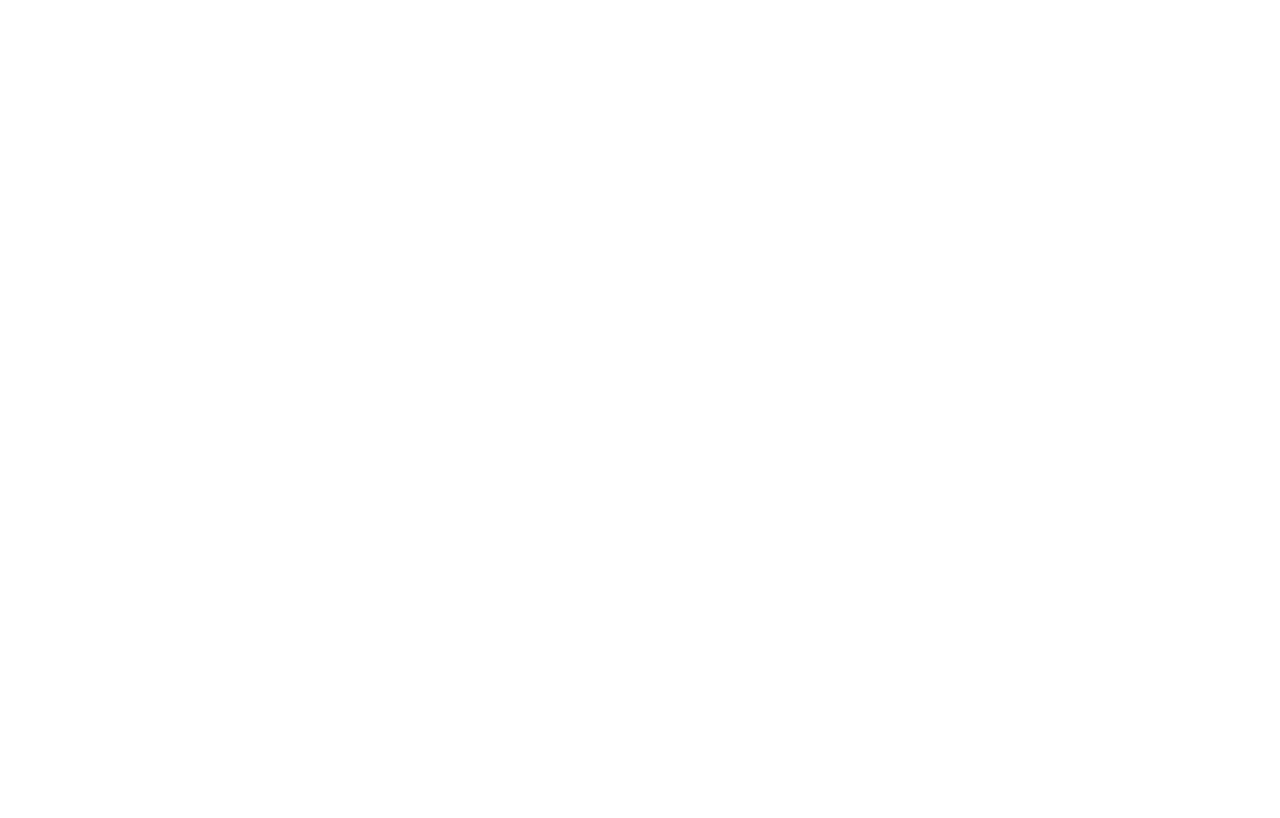
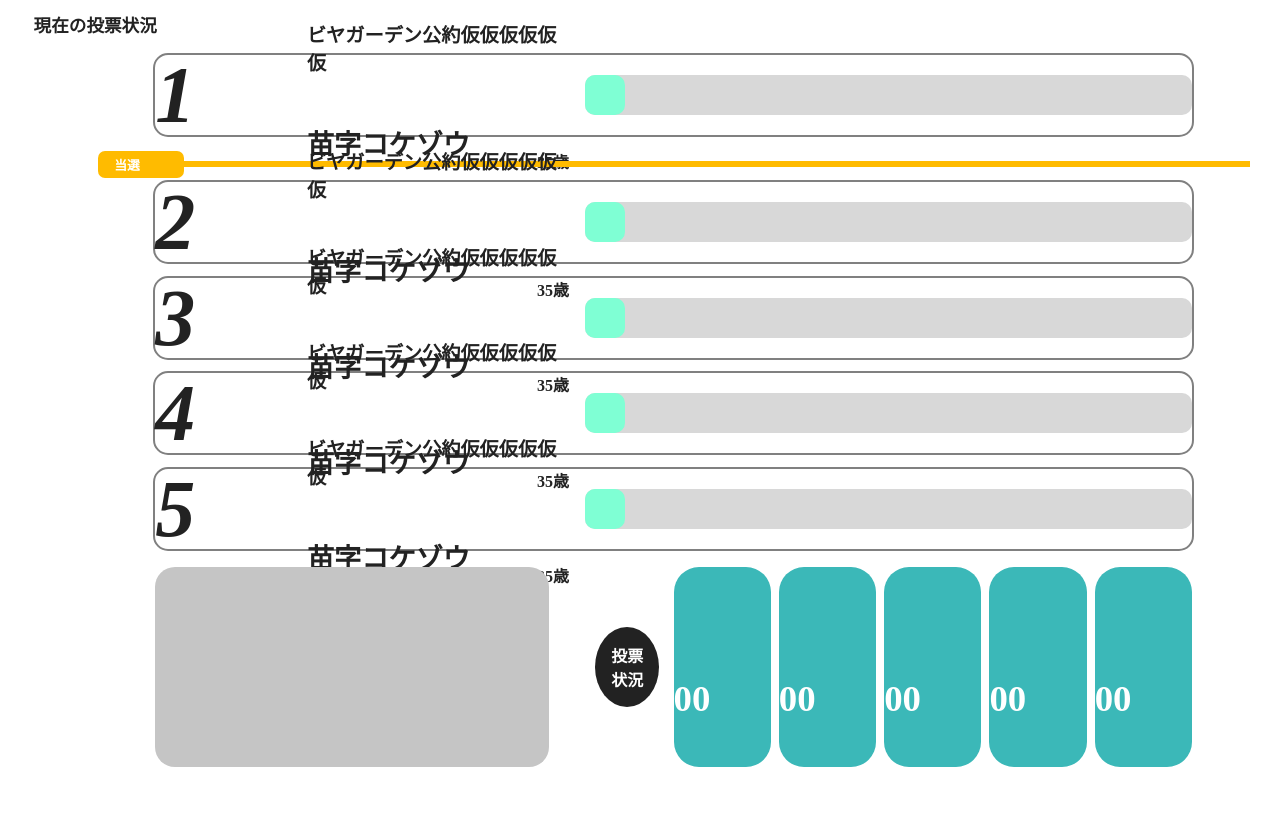
Before and after one commit to tk5656/ms2026, a PHP site: page /infographic.php in a window 1280 px wide; the page is wider, and only the part inside the window is pictured. Before the commit the part shown is empty. Run offline with PHP 8.4, Linux system fonts and the light colour scheme; style sheets or scripts are compiled from the project's sources.

Commit message:
infographicページ作成

```diff
--- /dev/null
+++ b/infographic/css/_variable.scss
@@ -0,0 +1,20 @@
+// setting.scss以外の設定
+
+// color
+$Black:#222222;
+$gray:#bbbbbb;
+$White:#ffffff;
+
+$Color1:#f5a83b;
+$Color2:#003a43;
+
+$bgColorWhite:#f5f5f5;
+$bgColorGray:#ede9e6;
+
+$tableBgColor:#ffffff;
+$tableBorderColor:#333333;
+
+
+// ヘッダー・フッター
+$headerHeight: 100px;
+$footerHeight: 100px;
--- a/infographic/css/infographic.scss
+++ b/infographic/css/infographic.scss
@@ -1,7 +1,60 @@
 @charset "utf-8";
 
+@use "./variable" as *;
 // variable
-
+h1{
+    line-height: 1;
+    font-weight: bold;
+    font-size: 1.1rem;
+    color: $Black;
+}
+div.ranking-item{
+    p.number{
+        font-size: 5rem;
+        font-weight: bold;
+        font-style: italic;
+        line-height: 1;
+        color: $Black;
+    }
+    div.pledge-details{
+        p.pledge{
+            font-weight: bold;
+            font-size: 1.2rem;
+            color: $Black;
+        }
+        div{
+            p.name{
+                font-size: 1.7rem;
+                font-weight: bold;
+                color: $Black;
+            }
+            p.age{
+                font-weight: bold;
+                color: $Black;
+            }
+        }
+    }
+}
+div.winning-border{
+    font-size: 0.8rem;
+    color: $White;
+    font-weight: bold;
+}
+div.sub-content{
+    p.voting-status{
+        color: $White;
+        font-weight: bold;
+    }
+    div.vote-count{
+        div.content{
+            p.count-num{
+                font-size: 2.3rem;
+                font-weight: bold;
+                color: $White;
+            }
+        }
+    }
+}
 
 
 
@@ -11,3 +64,111 @@
 
 
 // layout
+html{
+    width: 100%;
+    height: 100%;
+    overflow-x: clip;
+}
+body{
+    width: 100%;
+    height: 100%;
+    padding: 0 2%;
+    overflow-x: clip;
+}
+h1{
+    margin: 1em 0;
+}
+div.ranking{
+    width: 90vw;
+    margin: 0 auto 2vh auto;
+    div.ranking-item{
+        border: 2px solid gray;
+        border-radius: 15px;
+        width: 90%;
+        height: 10vh;
+        display: flex;
+        align-items: center;
+        margin: 0 auto 1% auto;
+        p.number{
+            width: 15%;
+        }
+        div.pledge-details{
+            width: fit-content;
+            margin-right: 1rem;
+            div{
+                display: flex;
+                align-items: end;
+                justify-content: space-between;
+            }
+        }
+        div.gauge{
+            width: 55%;
+            background-color: rgb(216, 216, 216);
+            height: 50%;
+            width: 60%;
+            border-radius: 10px;
+            div.now-gauge{
+                width: 40px;
+                height: 100%;
+                background-color: aquamarine;
+                border-radius: 10px;
+            }
+        }
+    }
+    div.winning-border{
+        width: 100%;
+        height: 4vh;
+        display: flex;
+        align-items: center;
+        p{
+            padding: 0.3em 1.3em;
+            background-color: rgb(255, 187, 0);
+            width: 5%;
+            border-radius: 7px;
+        }
+        div{
+            height: 20%;
+            width: 100%;
+            background-color: rgb(255, 187, 0);
+        }
+    }
+}
+div.sub-content{
+    margin-left: auto;
+    margin-right: auto;
+    width: 81vw;
+    height: 25vh;
+    display: flex;
+    justify-content: space-between;
+    align-items: center;
+    div.animation{
+        width: 38%;
+        height: 100%;
+        border-radius: 20px;
+        background-color: rgb(197, 197, 197);
+    }
+    p.voting-status{
+        padding: 1rem;
+        background-color: $Black;
+        border-radius: 50%;
+        margin-left: 2em;
+    }
+    div.vote-count{
+        display: flex;
+        gap: 0.5rem;
+        width: 50%;
+        height: 100%;
+        div.content{
+            position: relative;
+            width: 20%;
+            height: 100%;
+            background-color: rgb(59, 184, 184);
+            border-radius: 25px;
+            p{
+                position: absolute;
+                left: 0;
+                bottom: 5%;
+            }
+        }
+    }
+}
--- a/infographic/infographic.php
+++ b/infographic/infographic.php
@@ -0,0 +1,3 @@
+<?php
+require_once "./tpl/infographic.php";
+?>
--- a/infographic/tpl/infographic.php
+++ b/infographic/tpl/infographic.php
@@ -0,0 +1,107 @@
+<!DOCTYPE html>
+<html lang="ja">
+<head>
+    <meta charset="UTF-8">
+    <meta name="viewport" content="width=device-width, initial-scale=1.0">
+    <title>infographic</title>
+    <!-- cssファイル読み込み -->
+    <link rel="stylesheet" href="./css/destyle.css">
+    <link rel="stylesheet" href="./css/infographic.css">
+</head>
+<body>
+    <h1>現在の投票状況</h1>
+    <div class="ranking">
+        <div class="ranking-item">
+            <p class="number">1</p>
+            <div class="pledge-details">
+                <p class="pledge">ビヤガーデン公約仮仮仮仮仮仮</p>
+                <div>
+                    <p class="name">苗字コケゾウ</p>
+                    <p class="age">35歳</p>
+                </div>
+            </div>
+            <div class="gauge">
+                <div class="now-gauge"></div>
+            </div>
+        </div>
+        <div class="winning-border">
+            <p>当選</p>
+            <div></div>
+        </div>
+        <div class="ranking-item">
+            <p class="number">2</p>
+            <div class="pledge-details">
+                <p class="pledge">ビヤガーデン公約仮仮仮仮仮仮</p>
+                <div>
+                    <p class="name">苗字コケゾウ</p>
+                    <p class="age">35歳</p>
+                </div>
+            </div>
+            <div class="gauge">
+                <div class="now-gauge"></div>
+            </div>
+        </div>
+        <div class="ranking-item">
+            <p class="number">3</p>
+            <div class="pledge-details">
+                <p class="pledge">ビヤガーデン公約仮仮仮仮仮仮</p>
+                <div>
+                    <p class="name">苗字コケゾウ</p>
+                    <p class="age">35歳</p>
+                </div>
+            </div>
+            <div class="gauge">
+                <div class="now-gauge"></div>
+            </div>
+        </div>
+        <div class="ranking-item">
+            <p class="number">4</p>
+            <div class="pledge-details">
+                <p class="pledge">ビヤガーデン公約仮仮仮仮仮仮</p>
+                <div>
+                    <p class="name">苗字コケゾウ</p>
+                    <p class="age">35歳</p>
+                </div>
+            </div>
+            <div class="gauge">
+                <div class="now-gauge"></div>
+            </div>
+        </div>
+        <div class="ranking-item">
+            <p class="number">5</p>
+            <div class="pledge-details">
+                <p class="pledge">ビヤガーデン公約仮仮仮仮仮仮</p>
+                <div>
+                    <p class="name">苗字コケゾウ</p>
+                    <p class="age">35歳</p>
+                </div>
+            </div>
+            <div class="gauge">
+                <div class="now-gauge"></div>
+            </div>
+        </div>
+    </div>
+    <div class="sub-content">
+        <div class="animation">
+        </div>
+        <p class="voting-status">投票<br>状況</p>
+        <div class="vote-count">
+            <div class="content">
+                <p class="count-num">00</p>
+            </div>
+            <div class="content">
+                <p class="count-num">00</p>
+            </div>
+            <div class="content">
+                <p class="count-num">00</p>
+            </div>
+            <div class="content">
+                <p class="count-num">00</p>
+            </div>
+            <div class="content">
+                <p class="count-num">00</p>
+            </div>
+        </div>
+    </div>
+</body>
+</html>
```
